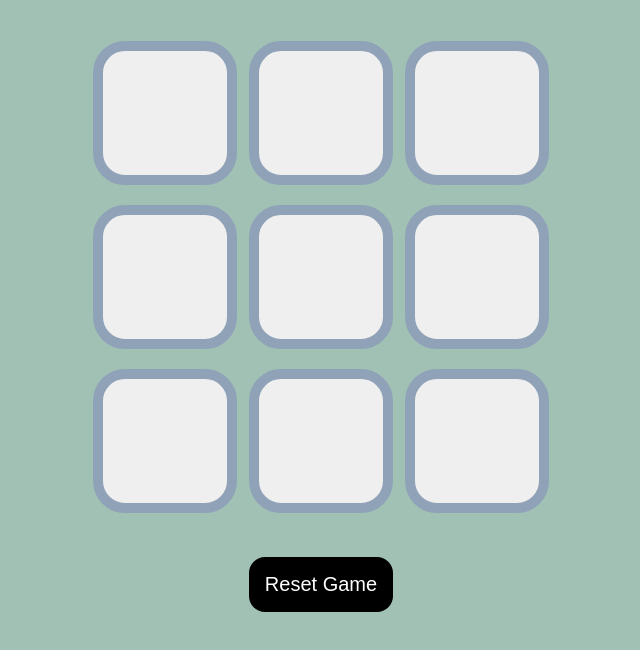
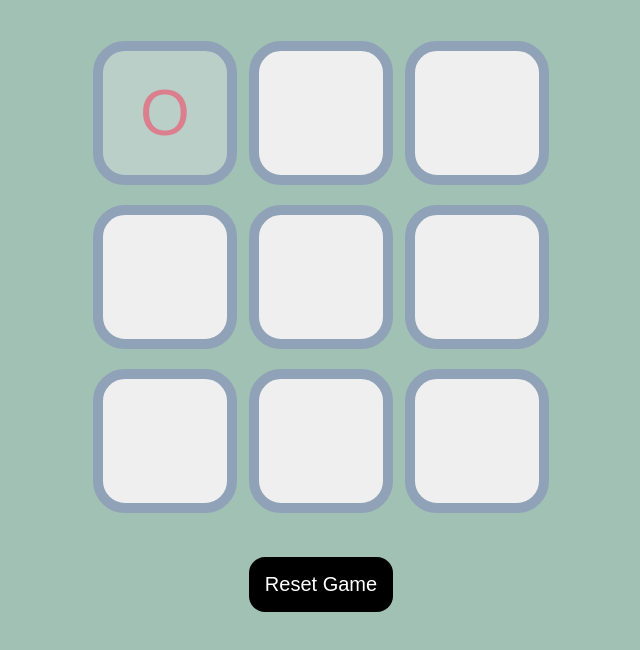
Before and after one commit to Vardhani7/Tic-Tac-Toe, a plain HTML site: page index.html in a window 1280 px wide. Both pictures are taken after a click on the button 484 px from the left and 153 px from the top of the page. Shown: the part 40-690 px from the top of the page, without its empty margins (319-959 px from the left). Drawn offline with Linux system fonts and the light colour scheme.

Commit message:
set tracker

```diff
--- a/app.js
+++ b/app.js
@@ -7,4 +7,31 @@ const winPatterns=[
     [0,1,2],
     [0,3,6],
     [0,4,8],
+    [1,4,7],
+    [2,5,8],
+    [3,4,5],
+    [6,7,8],
+    [2,4,6],
 ]
+
+boxes.forEach((box)=>{
+    box.addEventListener("click",()=>{
+        console.log("box was clicked");
+        if(turnO){
+            box.innerText=("O");
+            turnO=false;
+        }else{
+            box.innerText=("X");
+            turnO=true;
+        }
+        box.disabled=true;
+
+        checkWinner();
+    });
+});
+
+const checkWinner = () => {
+    for( let pattern of winPatterns){
+        console.log(pattern);
+    }
+}
--- a/styles.css
+++ b/styles.css
@@ -33,6 +33,7 @@ body{
     border-style: solid;
     font-size: 8vmin;
     color: #DB7F8E;
+    /* background-color: #CDFBAB; */
 
 }
 
```
